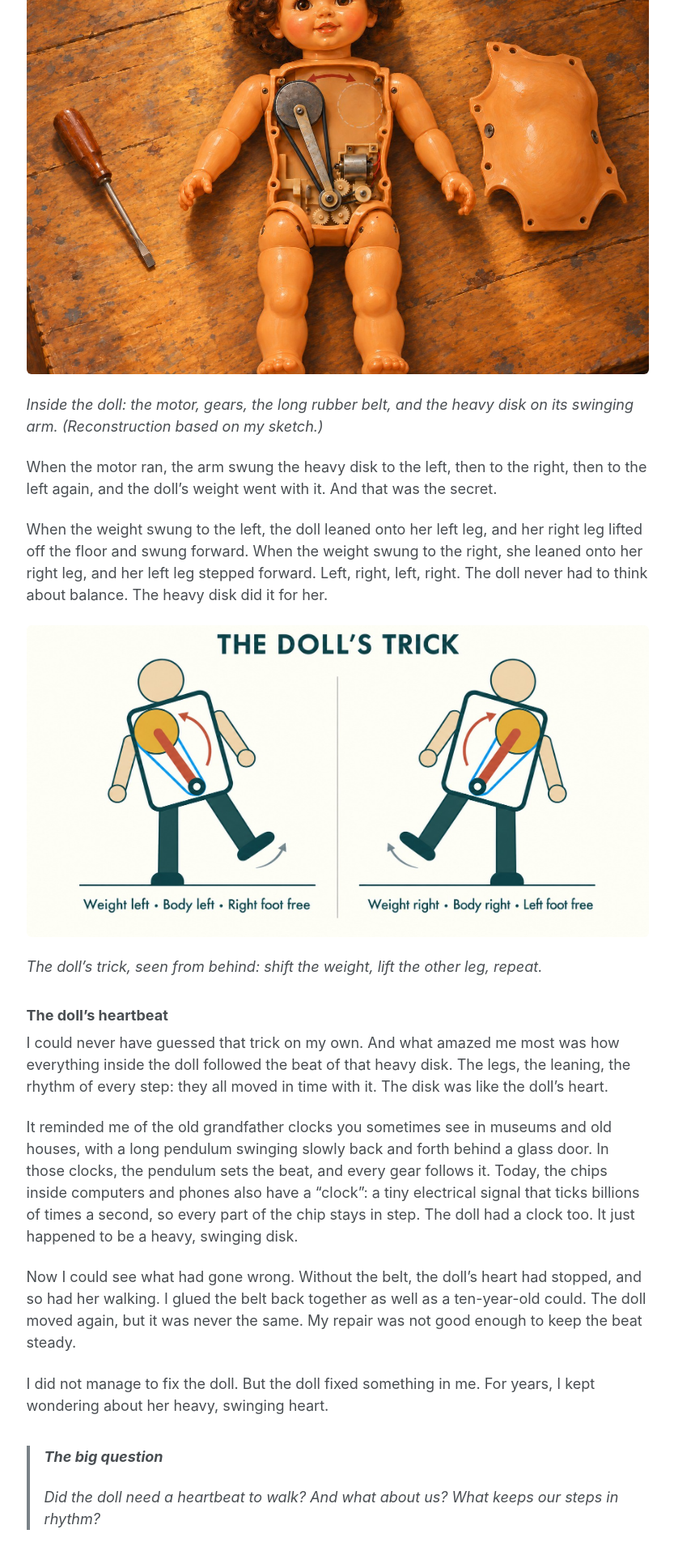
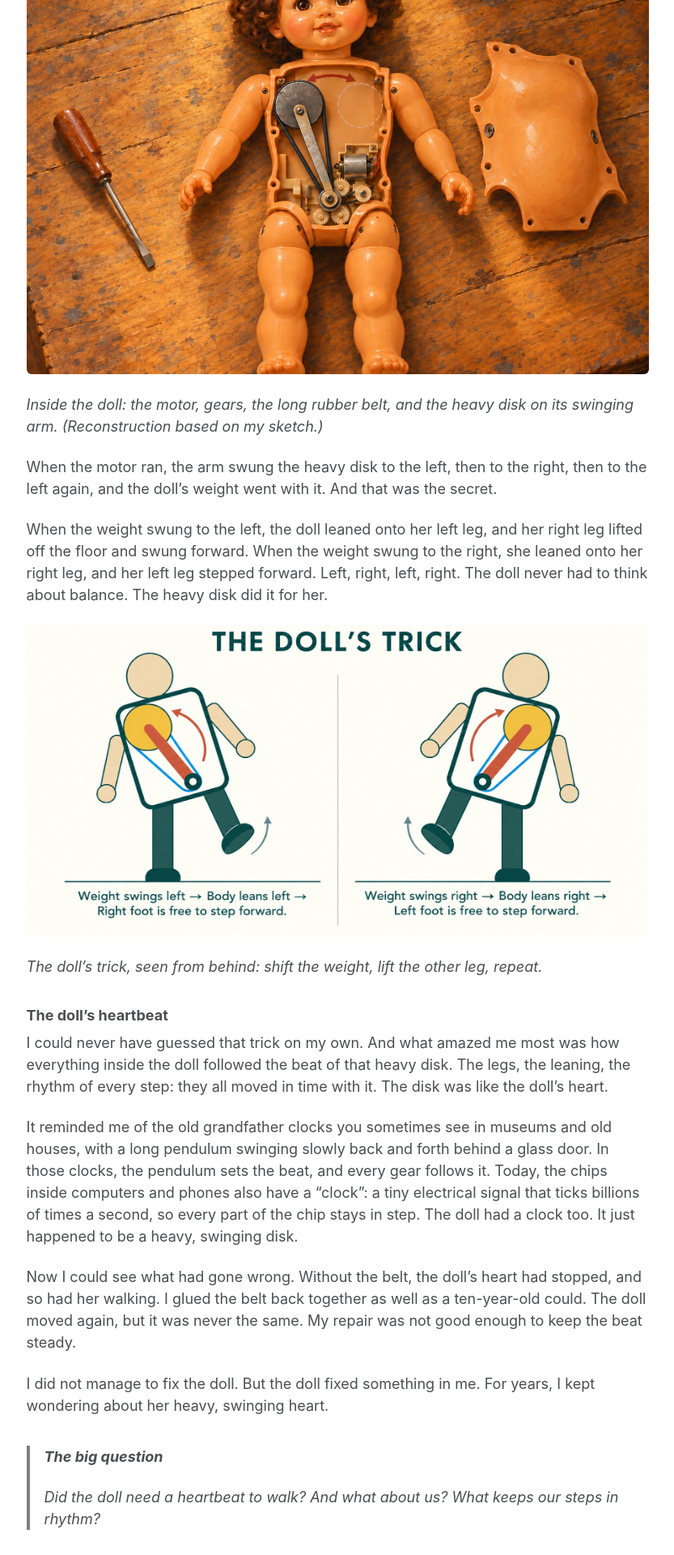
Before and after one commit to blaisetine/blaisetine.github.io, a Jekyll site: the page built from _pensees/the-walking-doll.md, in a window 1280 px wide. Shown: the part 1910-3830 px from the top of the page at 81% size, without its empty margins (249-1082 px from the left). Built offline with Jekyll 4.4.1, drawn with Linux system fonts in a browser that asks for light colours.

Commit message:
Walking Doll: updated doll's-trick illustration
New labels spell out the sequence: weight swings, body leans, the other
foot is free to step forward.

Co-Authored-By: Claude Opus 5.5 (1M context) <noreply@anthropic.com>

```diff
--- a/_pensees/the-walking-doll.md
+++ b/_pensees/the-walking-doll.md
@@ -38,7 +38,7 @@ When the motor ran, the arm swung the heavy disk to the left, then to the right,
 
 When the weight swung to the left, the doll leaned onto her left leg, and her right leg lifted off the floor and swung forward. When the weight swung to the right, she leaned onto her right leg, and her left leg stepped forward. Left, right, left, right. The doll never had to think about balance. The heavy disk did it for her.
 
-![The doll seen from behind in two mirrored poses. Left: the heavy disk swings to the left, the body leans left onto the left leg, and the right foot lifts off the floor. Right: the disk swings to the right, the body leans right onto the right leg, and the left foot lifts. A blue belt loops from the disk down to a pivot at the bottom of the swinging arm.](/images/pensees/walking-doll/doll-trick.jpg)
+![The doll seen from behind in two mirrored poses. Left: the heavy disk swings to the left, the body leans left onto the left leg, and the right foot is free to step forward. Right: the disk swings to the right, the body leans right onto the right leg, and the left foot is free to step forward. A blue belt loops from the disk down to a pivot at the bottom of the swinging arm.](/images/pensees/walking-doll/doll-trick-v2.jpg)
 
 *The doll’s trick, seen from behind: shift the weight, lift the other leg, repeat.*
 
```
Also changed, not shown: images/pensees/walking-doll/doll-trick-v2.jpg (added), images/pensees/walking-doll/doll-trick.jpg (deleted).
